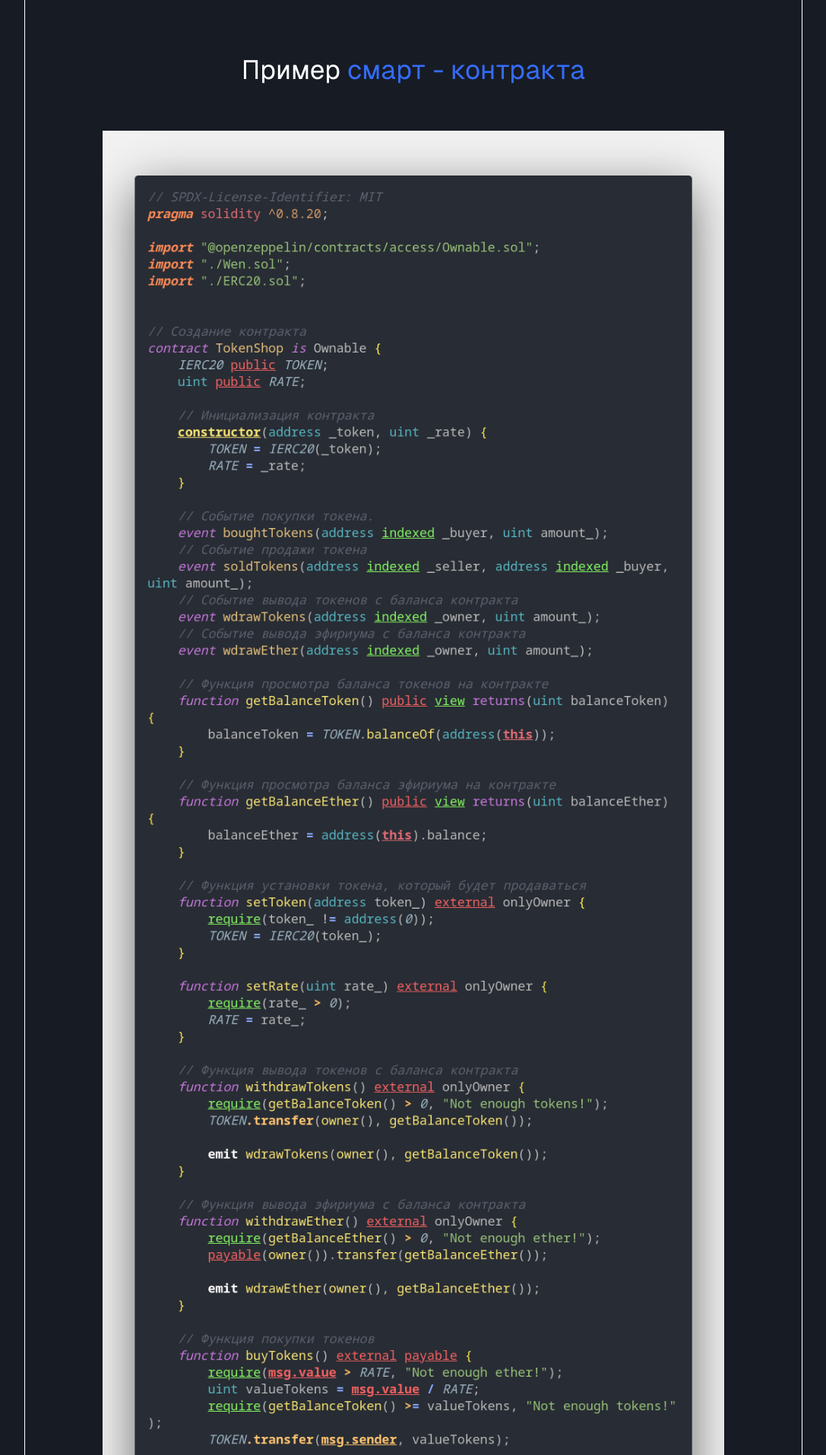
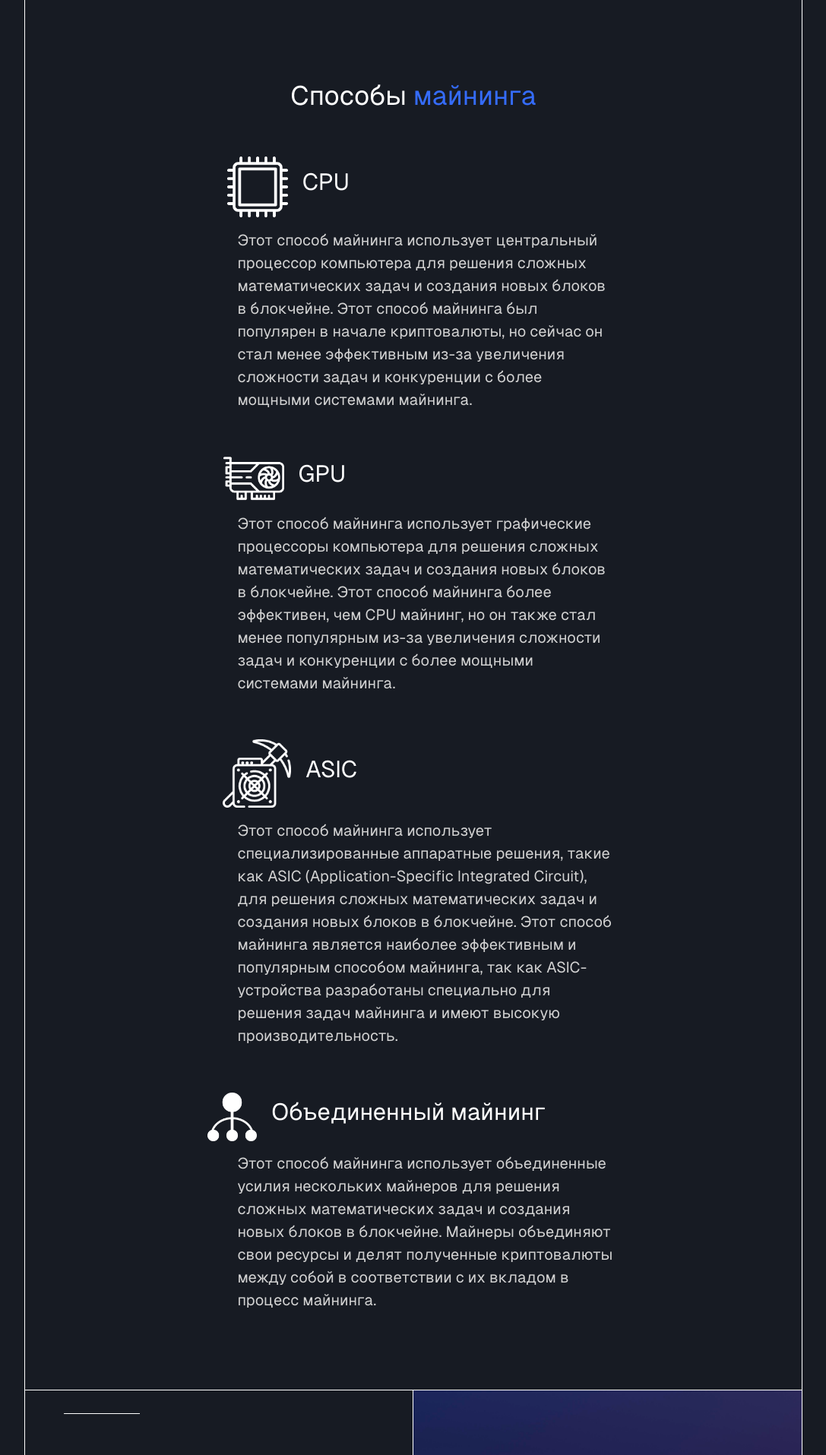
Before and after one commit to resgjk/school, a FastAPI app: page /mining in a window 1280 px wide. Shown: the part 1543-3458 px from the top of the page at 76% size, without its empty margins (96-1183 px from the left). Run offline with FastAPI, Linux system fonts and the light colour scheme; some libraries are stand-ins or nearby versions.

Commit message:
mining page

```diff
--- a/templates/mining.html
+++ b/templates/mining.html
@@ -1,76 +1,103 @@
 {% extends "base.html" %}
 {% block main %}
-  <div class="blockchain_page">
+  <div class="blockchain_page" style="padding-bottom: 0%;">
     <h1>Майнинг <span style="color: #356CFB;">криптовалют</span></h1>
-    <div class="contract_role_info">
+    <div class="mining_role_info">
         <div class="big_info_2">
             <div class="over_line"></div><br>
-            <span style="color: #356CFB;">Смарт - контракт</span> - это компьютерный код, который автоматически выполняет
-            <span style="color: #356CFB;">определенные условия</span> и условия договора между двумя <span style="color: #356CFB;">сторонами</span>. Он
-            используется в <span style="color: #356CFB;">блокчейн - технологии</span> для создания и выполнения договоров <span style="color: #356CFB;">без
-            участия</span> третьих лиц, таких как юристы или нотариусы.
+            <span style="color: #356CFB;">Майнинг</span> - это процесс <span style="color: #356CFB;">создания</span> новых блоков в блокчейне и <span style="color: #356CFB;">получения</span>
+            криптовалюты в качестве вознаграждения. В процессе майнинга <span style="color: #356CFB;">компьютеры</span>,
+            которые участвуют в процессе, <span style="color: #356CFB;">решают</span> сложные математические <span style="color: #356CFB;">задачи</span>, чтобы
+            <span style="color: #356CFB;">создать</span> новый блок и <span style="color: #356CFB;">добавить</span> его в блокчейн.
         </div>
     </div>
-    <div class="contract_role_img"></div>
-    <div class="contract_functions_img"></div>
-    <div class="contract_functions">
+    <div class="mining_role_img"></div>
+    <div class="mining_functions_img"></div>
+    <div class="mining_functions">
         <div class="big_info_2">
             <div class="over_line"></div><br>
-            <span style="color: #356CFB;">Роль</span> смарт - контрактов в блокчейн - технологии <span style="color: #356CFB;">очень важна</span>. Они позволяют
-            <span style="color: #356CFB;">создавать</span> и <span style="color: #356CFB;">выполнять</span> договора в автоматическом режиме, что делает процесс
-            более <span style="color: #356CFB;">прозрачным</span> и <span style="color: #356CFB;">надежным</span>.
+            <span style="color: #356CFB;">Майнинг</span> является важным процессом для криптовалют, так как он обеспечивает
+            <span style="color: #356CFB;">безопасность</span> и <span style="color: #356CFB;">надежность</span> блокчейн-сети. Когда новый блок создается и добавляется
+            в блокчейн, это <span style="color: #356CFB;">подтверждает</span> все транзакции, которые <span style="color: #356CFB;">были совершены</span> в этом блоке.
+            Это делает блокчейн более <span style="color: #356CFB;">надежным</span> и <span style="color: #356CFB;">защищенным</span> от атак, таких как двойное
+            расходование.
         </div>
     </div>
-    <h2>Пример <span style="color: #356CFB;">смарт - контракта</span></h2>
-    <img class="blockchain_code_image" src="{{ url_for('static', path='/img/contract_code.png') }}" alt="">
-    <div class="blockchain_description" style="margin-top: 10%;">
-      Выше представлен <span style="color: #356CFB;">смарт - контракт</span>, написанный на языке программирования <span style="color: #356CFB;">Solidity</span>, для блокчейна <span style="color: #356CFB;">Ethereum</span>.
-      Данный <span style="color: #356CFB;">контракт</span> позволяет создателю <span style="color: #356CFB;">ERC-20</span> <span style="color: #1c3983;">(</span>так называют официальные протоколы, предназначенные для внесения предложений, призванных улучшить Ethereum<span style="color: #1c3983;">)</span>
-      <span style="color: #356CFB;">токена</span> <span style="color: #1c3983;">(</span>токен - это форма представления актива или ценности в блокчейне<span style="color: #1c3983;">)</span>
-      <span style="color: #356CFB;">безопасно продавать</span> свой токен.
-    </div>
-    <h2 style="margin-top: 15%;"><span style="color: #356CFB;">Применение</span> смарт - контрактов в <span style="color: #356CFB;">различных областях</span></h2>
+    <h2 style="margin-top: 15%;"> Способы <span style="color: #356CFB;">майнинга</span></h2>
     <div class="list_of_principles">
       <ul>
         <li>
           <div class="list_item">
             <div>
-              <img style="width: 80px; margin-left: -31%" class="list_img" src="{{ url_for('static', path='/img/finance.png') }}" alt="">
-              <span class="item_title">Финансы</span>
+              <img style="width: 80px; margin-left: -36.5%" class="list_img" src="{{ url_for('static', path='/img/cpu.png') }}" alt="">
+              <span class="item_title">CPU</span>
             </div>
             <p class="item_content">
-              Смарт - контракты могут быть использованы для создания и выполнения
-              финансовых договоров, таких как ипотечные кредиты, страховые полиcы,
-              инвестиционные контракты и другие.
+                Этот способ майнинга использует центральный процессор компьютера для
+                решения сложных математических задач и создания новых блоков в блокчейне.
+                Этот способ майнинга был популярен в начале криптовалюты, но сейчас он стал
+                менее эффективным из-за увеличения сложности задач и конкуренции с более
+                мощными системами майнинга.
             </p>
           </div>
         </li>
         <li>
           <div class="list_item">
             <div>
-              <img style="width: 80px; margin-left: -24%" class="list_img" src="{{ url_for('static', path='/img/houses.png') }}" alt="">
-              <span class="item_title">Недвижимость</span>
+              <img style="width: 80px; margin-left: -37.5%" class="list_img" src="{{ url_for('static', path='/img/gpu.png') }}" alt="">
+              <span class="item_title">GPU</span>
             </div>
             <p class="item_content">
-              Смарт - контракты могут быть использованы для создания и выполнения договоров
-              о покупке - продаже недвижимости, аренды и других сделок с недвижимостью.
+                Этот способ майнинга использует графические процессоры компьютера для
+                решения сложных математических задач и создания новых блоков в блокчейне.
+                Этот способ майнинга более эффективен, чем CPU майнинг, но он также стал
+                менее популярным из-за увеличения сложности задач и конкуренции с более
+                мощными системами майнинга.
             </p>
           </div>
         </li>
         <li>
           <div class="list_item">
             <div>
-              <img style="width: 90px; margin-left: -9.5%" class="list_img" src="{{ url_for('static', path='/img/automat.png') }}" alt="">
-              <span class="item_title">Автоматизация процессов</span>
+              <img style="width: 90px; margin-left: -36%" class="list_img" src="{{ url_for('static', path='/img/asic.png') }}" alt="">
+              <span class="item_title">ASIC</span>
             </div>
             <p class="item_content">
-              Смарт - контракты могут быть использованы для автоматизации различных
-              процессов, таких как управление цепочками поставок, автоматизация логистики,
-              управление персоналом и другие.
+                Этот способ майнинга использует специализированные аппаратные решения,
+                такие как ASIC (Application-Specific Integrated Circuit), для решения
+                сложных математических задач и создания новых блоков в блокчейне. Этот
+                способ майнинга является наиболее эффективным и популярным способом
+                майнинга, так как ASIC-устройства разработаны специально для решения
+                задач майнинга и имеют высокую производительность.
             </p>
           </div>
         </li>
+        <li>
+            <div class="list_item">
+              <div>
+                <img style="width: 65px; margin-left: -13%" class="list_img" src="{{ url_for('static', path='/img/group.png') }}" alt="">
+                <span class="item_title">Объединенный майнинг</span>
+              </div>
+              <p class="item_content">
+                Этот способ майнинга использует объединенные усилия нескольких майнеров для
+                решения сложных математических задач и создания новых блоков в блокчейне.
+                Майнеры объединяют свои ресурсы и делят полученные криптовалюты между собой
+                в соответствии с их вкладом в процесс майнинга.
+              </p>
+            </div>
+          </li>
       </ul>
     </div>
+    <div class="mining_prirode_info">
+        <div class="big_info_2">
+            <div class="over_line"></div><br>
+            <span style="color: #356CFB;">Майнинг</span> требует большого количества <span style="color: #356CFB;">вычислительных мощностей</span>, чтобы <span style="color: #356CFB;">решать</span>
+            сложные математические задачи и <span style="color: #356CFB;">создавать</span> новые блоки в блокчейне.
+            Это приводит к увеличению <span style="color: #356CFB;">потребления электроэнергии</span>, которая используется
+            <span style="color: #356CFB;">для питания оборудования</span> майнинга, что может привести к <span style="color: #356CFB;">увеличению</span> выбросов
+            парниковых газов и <span style="color: #356CFB;">ухудшению</span> экологической ситуации.
+        </div>
+    </div>
+    <div class="mining_prirode_img"></div>
   </div>
 {% endblock %}
```
Also changed, not shown: static/css/style.css (+76 -0 lines), static/img/asic.png (added), static/img/cpu.png (added), static/img/gpu.png (added), static/img/group.png (added), static/img/mining1.png (added), static/img/mining2.png (added), static/img/priroda.png (added).
